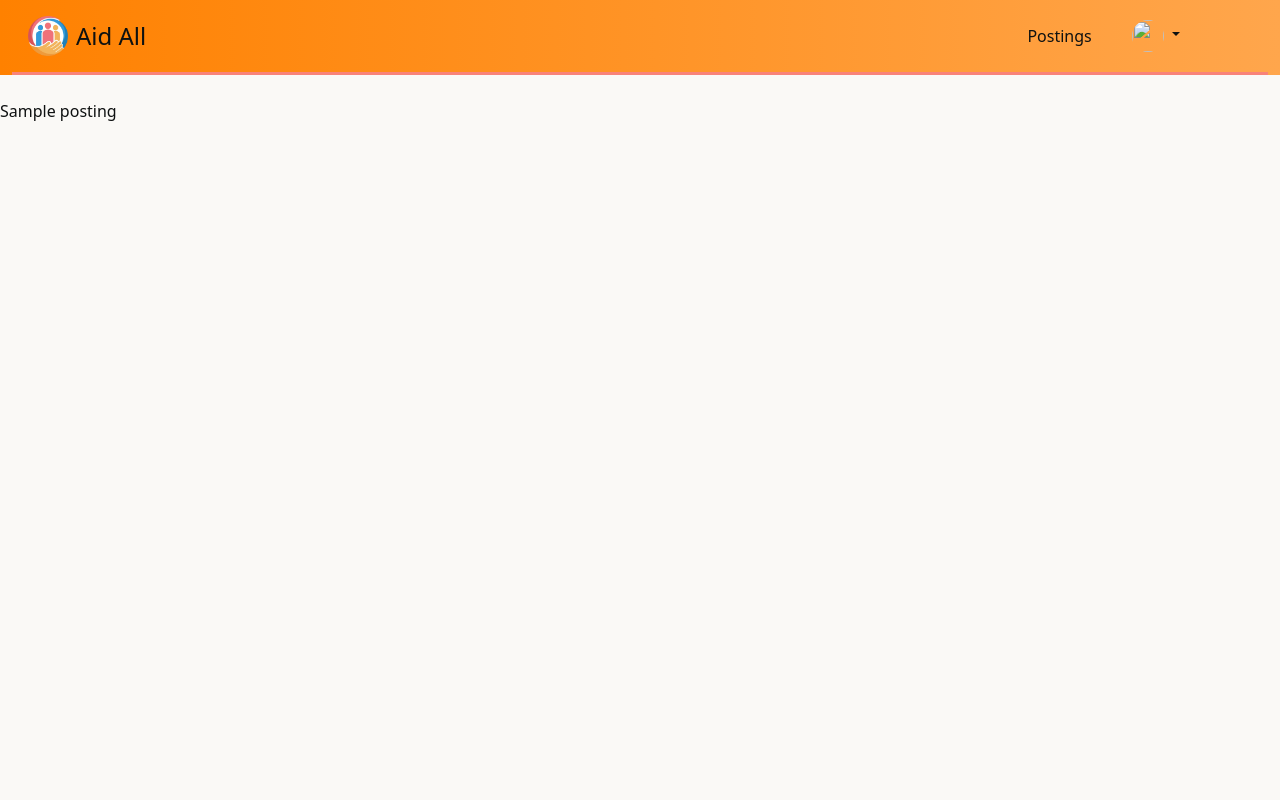
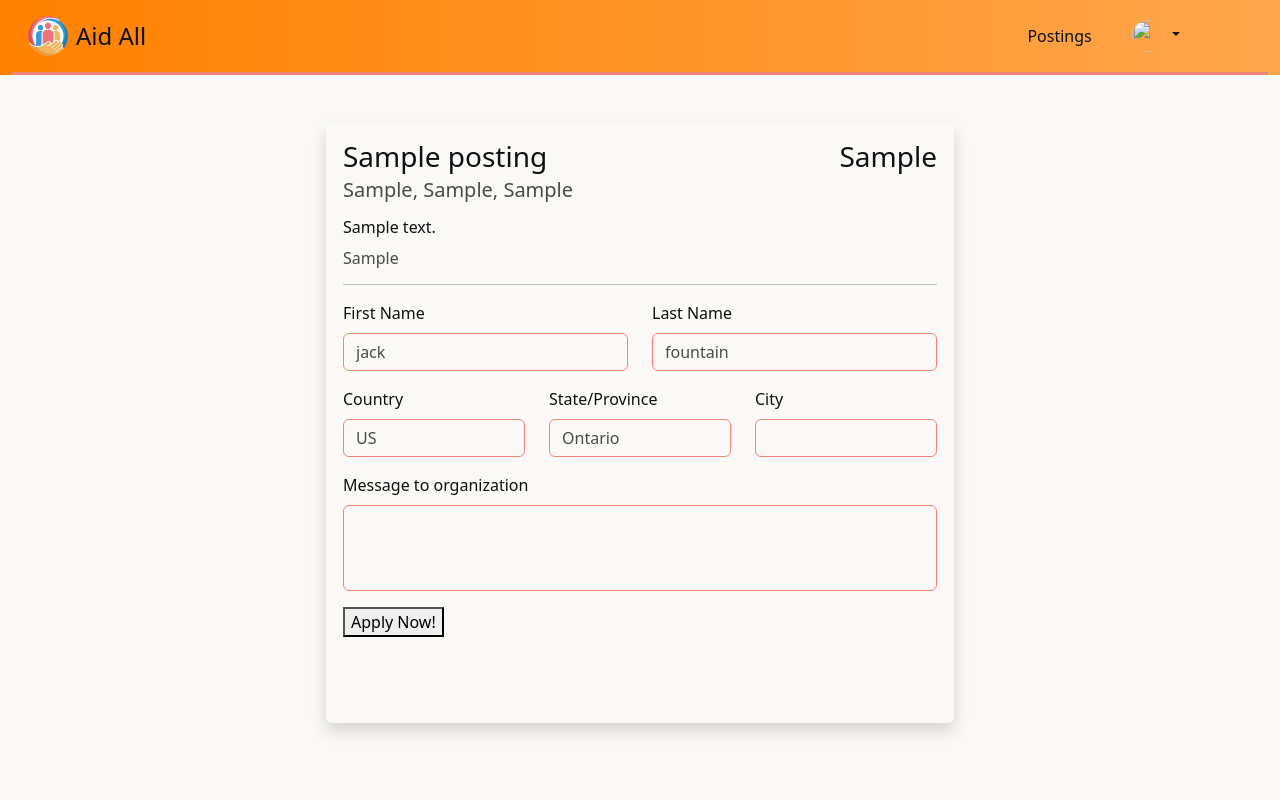
Before and after one commit to jackdkdf/AidAll, a Django app: page /posting/1/details in a window 1280 px wide. Run offline with Django 5.2, Linux system fonts and the light colour scheme; a user stored in the database is signed in; tables that the repository leaves empty hold one stand-in row (values such as "Sample post"); some libraries are stand-ins or nearby versions.

Commit message:
Added a lot of stuff

```diff
--- a/core/static/core/scss/custom.scss
+++ b/core/static/core/scss/custom.scss
@@ -31,6 +31,7 @@ $colors: (
   "oranite": #ffd0a1,
   "off-white": #FAF9F6,
   "off-black": #0e1111,
+  "gray": #4a4a4a,
   "niagara": #{$niagara},
   );
 
@@ -50,8 +51,8 @@ $nav-pills-link-active-color: var(--bs-body-color);
     --bs-body-bg-rgb: var(--bs-off-white);
     --bs-emphasis-color: var(--bs-sunrise);
     --bs-emphasis-color-rgb: var(--bs-sunrise);
-    --bs-secondary-color: var(--bs-mauvelous);
-    --bs-secondary-color-rgb: var(--bs-mauvelous);
+    --bs-secondary-color: var(--bs-gray);
+    --bs-secondary-color-rgb: var(--bs-gray);
     --bs-secondary-bg: var(--bs-orange);
     --bs-secondary-bg-rgb: var(--bs-orange);
     --bs-tertiary-color: rgba(222, 226, 230, 0.5);
--- a/core/templates/core/posting_detail.html
+++ b/core/templates/core/posting_detail.html
@@ -8,7 +8,62 @@
 {% endblock%}
 
 {% block content %}
-{{posting.title}}
+<div class="container-fluid mt-5" style="min-height: 80%;">
+    <div class="d-flex justify-content-center h-75">
+        <div class="card shadow w-50" >
+            <div class="card-body">
+                <div class="row">
+                    <div class="col text-start">
+                        <h5 class="card-title h3">{{posting.title}}</h5>
+                    </div>
+                    <div class="col text-end">
+                        <h5 class="card-title h3">{{posting.organization}}</h5>
+                    </div>
+                </div>
+                <h6 class="card-subtitle mb-3 text-muted h5">{{posting.city}}, {{posting.region}}, {{posting.country}}</h6>
+                <p class="card-text mb-3 h6">{{posting.description}}</p>
+                <h6 class="card-subtitle mb-2 text-muted">{{posting.hours}}</h6>
+                <hr>
+                <form method="POST">
+                    {% csrf_token %}
+                    <div class="mb-3">
+                        <div class="row">
+                            <div class="col">
+                                <label class="form-label">First Name</label>
+                                <input type="text" class="form-control" id="firstName" placeholder="jack">
+                            </div>
+                            <div class="col">
+                                <label class="form-label">Last Name</label>
+                                <input type="text" class="form-control" id="lastName" placeholder="fountain">
+                            </div>
+                        </div>
+                    </div>
+                    <div class="mb-3">
+                        <div class="row">
+                            <div class="col">
+                                <label class="form-label">Country</label>
+                                <input type="text" class="form-control" id="country" placeholder="US">
+                            </div>
+                            <div class="col">
+                                <label class="form-label">State/Province</label>
+                                <input type="text" class="form-control" id="region" placeholder="Ontario">
+                            </div>
+                            <div class="col">
+                                <label class="form-label">City</label>
+                                <input type="email" class="form-control" id="exampleFormControlInput1" placeholder="">
+                            </div>
+                        </div>
+                      </div>
+                      <div class="mb-3">
+                        <label class="form-label">Message to organization</label>
+                        <textarea class="form-control" id="exampleFormControlTextarea1" rows="3" style="resize:none;"></textarea>
+                      </div>
+                    <button class="" type="submit">Apply Now!</button>
+                </form>
+            </div>
+        </div>
+    </div>
+</div>
 {% endblock %}
 
 {% block scripts %}
--- a/core/urls.py
+++ b/core/urls.py
@@ -3,10 +3,12 @@ from django.urls import path
 from django.conf import settings
 from django.conf.urls.static import static
 
-from .views import PostingListView, PostingCreateView, PostingDetailView
+from .views import PostingListView, PostingCreateView, PostingDetailView, ApplicationsListView, ApplicationCreateView
 
 urlpatterns = [
     path("posting/list", PostingListView.as_view(), name="posting-list"),
     path("posting/create", PostingCreateView.as_view(), name="posting-create"),
     path("posting/<int:pk>/details", PostingDetailView.as_view(), name="posting-detail"),
+    path("applications/list", ApplicationsListView.as_view(), name="application-list"),
+    path("applications/create", ApplicationCreateView.as_view(), name="application-create"),
 ] + static(settings.MEDIA_URL, document_root=settings.MEDIA_ROOT)
--- a/core/views.py
+++ b/core/views.py
@@ -3,7 +3,7 @@ from django.urls import reverse_lazy
 from django.views.generic import ListView, DetailView, CreateView, UpdateView, DeleteView
 from django.contrib.auth.mixins import LoginRequiredMixin
 
-from .models import Posting
+from .models import Posting, Applications
 
 # Redirect to login page if not logged in
 # View for handling all volunteer postings
@@ -23,22 +23,24 @@ class PostingSearchView(LoginRequiredMixin, ListView):
         object_list = Posting.objects.filter(name__icontains=query)
         return object_list
 
-class PostingDetailView(DetailView):
+class PostingDetailView(LoginRequiredMixin, DetailView):
     model = Posting
 
-# TODO
-class PostingOfTheDayView(DetailView):
-    model = Posting
-
-class PostingCreateView(CreateView):
+class PostingCreateView(LoginRequiredMixin, CreateView):
     model = Posting
     fields = "__all__"
     success_url = reverse_lazy('posting-list')
 
-class PostingUpdateView(UpdateView):
+class PostingUpdateView(LoginRequiredMixin, UpdateView):
     model = Posting
     fields = "__all__"
 
-class PostingDeleteView(DeleteView):
+class PostingDeleteView(LoginRequiredMixin, DeleteView):
     model = Posting
     success_url = reverse_lazy('posting-list')
+
+class ApplicationsListView(LoginRequiredMixin, ListView):
+    model = Applications
+
+class ApplicationCreateView(LoginRequiredMixin, CreateView):
+    model = Applications
```
Also changed, not shown: core/static/core/scss/custom.css, 1 other file.
